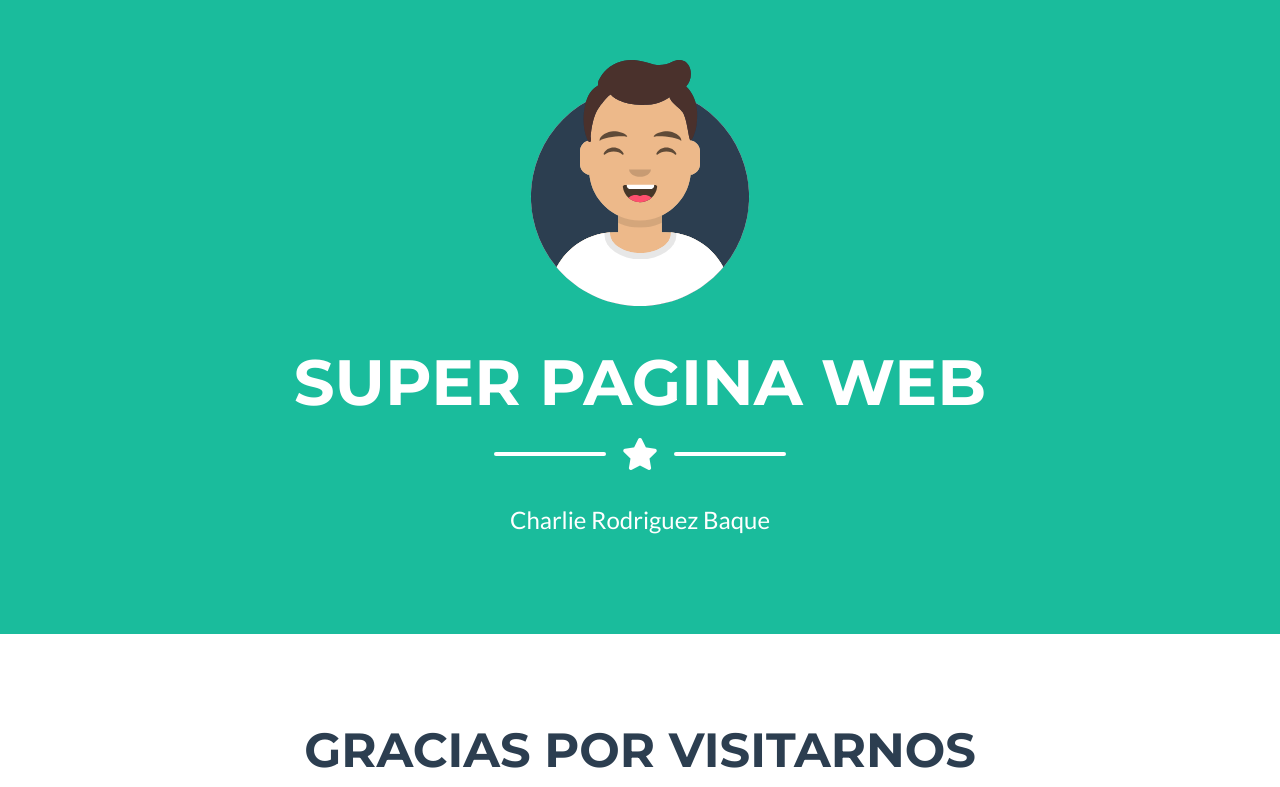
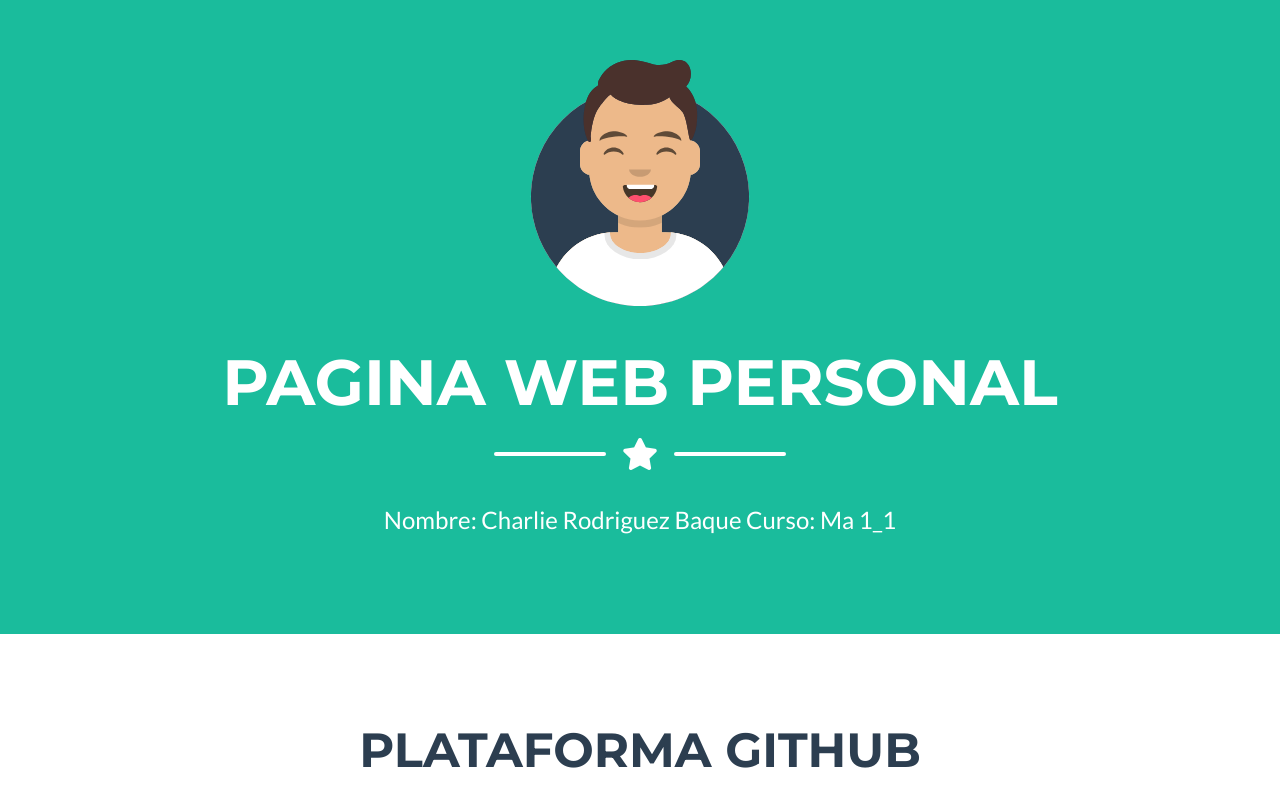
Before and after one commit to Charlie22RM/Tarea-para-salvar-la-leccion, a website with bundled scripts: page index.html in a window 1280 px wide. Shown: the part 149-936 px from the top of the page. Built offline with nearby package versions, Linux system fonts and the light colour scheme.

Commit message:
Update index.html

```diff
--- a/index.html
+++ b/index.html
@@ -8,7 +8,7 @@
   <meta name="description" content="">
   <meta name="author" content="">
 
-  <title>PAGINA WEB XD</title>
+  <title>Primera pagina web</title>
 
   <!-- Custom fonts for this theme -->
   <link href="vendor/fontawesome-free/css/all.min.css" rel="stylesheet" type="text/css">
@@ -33,7 +33,7 @@
       <img class="masthead-avatar mb-5" src="img/avataaars.svg" alt="">
 
       <!-- Masthead Heading -->
-      <h1 class="masthead-heading text-uppercase mb-0">Super pagina web</h1>
+      <h1 class="masthead-heading text-uppercase mb-0">Pagina web personal</h1>
 
       <!-- Icon Divider -->
       <div class="divider-custom divider-light">
@@ -45,7 +45,7 @@
       </div>
 
       <!-- Masthead Subheading -->
-      <p class="masthead-subheading font-weight-light mb-0">Charlie Rodriguez Baque</p>
+      <p class="masthead-subheading font-weight-light mb-0">Nombre: Charlie Rodriguez Baque   Curso: Ma 1_1</p>
 
     </div>
   </header>
@@ -55,7 +55,7 @@
     <div class="container">
 
       <!-- Portfolio Section Heading -->
-      <h2 class="page-section-heading text-center text-uppercase text-secondary mb-0">Gracias por visitarnos</h2>
+      <h2 class="page-section-heading text-center text-uppercase text-secondary mb-0">Plataforma GitHub</h2>
 
       <!-- Icon Divider -->
       <div class="divider-custom">
```
